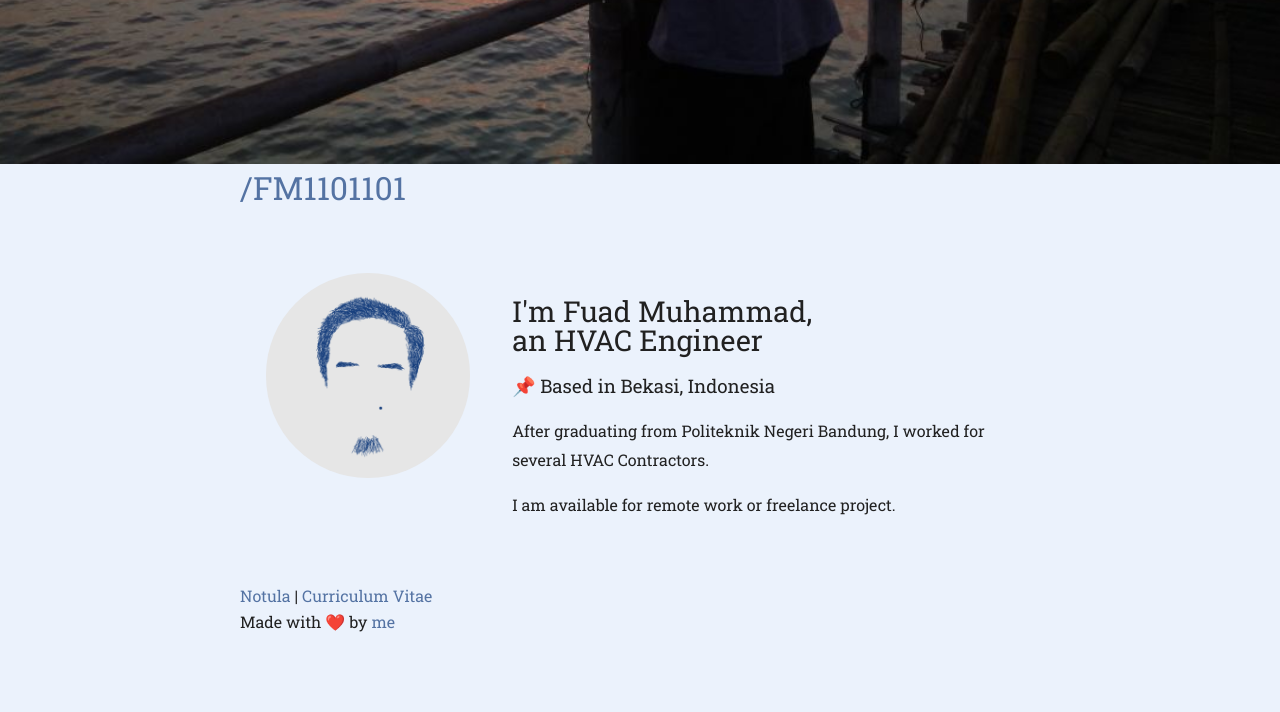
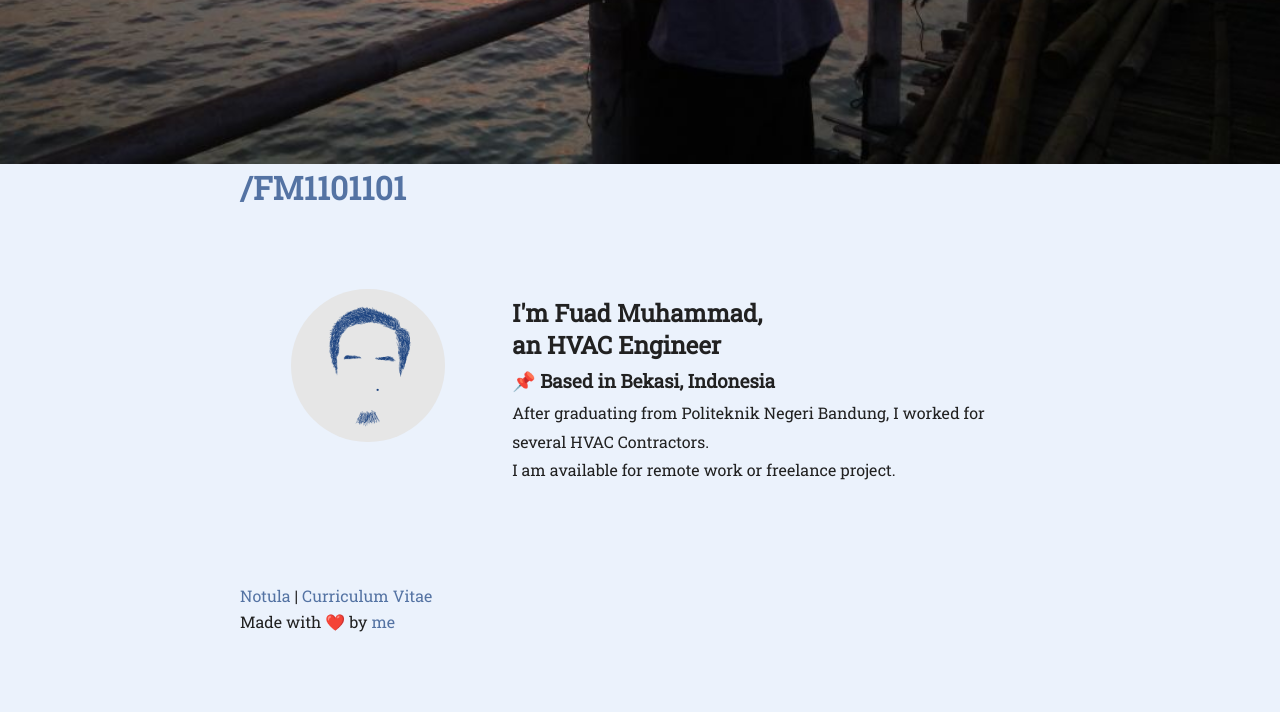
Before and after one commit to FM1101101/fm1101101.github.io-archive, a plain HTML site: page index.html in a window 1280 px wide. Shown: the part 604-1316 px from the top of the page. Drawn offline with Linux system fonts and the light colour scheme; no server answers.

Commit message:
Update typography

```diff
--- a/css/style.css
+++ b/css/style.css
@@ -15,14 +15,15 @@ body {
 }
 
 h1,
-h2,
-h3 {
-  font-family: "Roboto Slab", serif;
-  font-weight: 300;
+h2 {
+  font-weight: 900;
+  margin-top: 1em;
+  margin-bottom: 0.3em;
 }
 
-.arabic {
-  font-family: "Roboto Slab", serif;
+h3 {
+  margin-top: 0;
+  margin-bottom: 0.3em;
 }
 
 a {
@@ -37,14 +38,19 @@ a:hover {
 }
 
 p {
-  font-family: "Roboto Slab", serif;
   font-size: 1em;
   line-height: 1.8;
-  margin-top: 0em;
+  margin-top: 0;
+  margin-bottom: 0em;
+  max-width: 650px;
 }
 
 img {
   max-width: 100%;
+}
+
+section {
+  margin-bottom: 50px;
 }
 
 .button {
@@ -177,8 +183,9 @@ footer hr {
 }
 
 .container img {
-  width: 80%;
+  width: 60%;
   max-width: 250px;
+  margin-top: 1em;
   margin-left: auto;
   margin-right: auto;
   display: block;
--- a/index.html
+++ b/index.html
@@ -44,7 +44,7 @@
         <div class="row">
             <section class="grid-2"><img src="/img/portrait.png"></section>
             <section class="grid-4">
-                <h1>I'm Fuad Muhammad, <br> an HVAC Engineer</h1>
+                <h2>I'm Fuad Muhammad, <br> an HVAC Engineer</h2>
                 <h3>📌 Based in Bekasi, Indonesia</h3>
                 <p>After graduating from Politeknik Negeri Bandung, I worked for several HVAC Contractors.</p>
                 <p>I am available for remote work or freelance project.</p>
```
Also changed, not shown: css/style.min.css.
